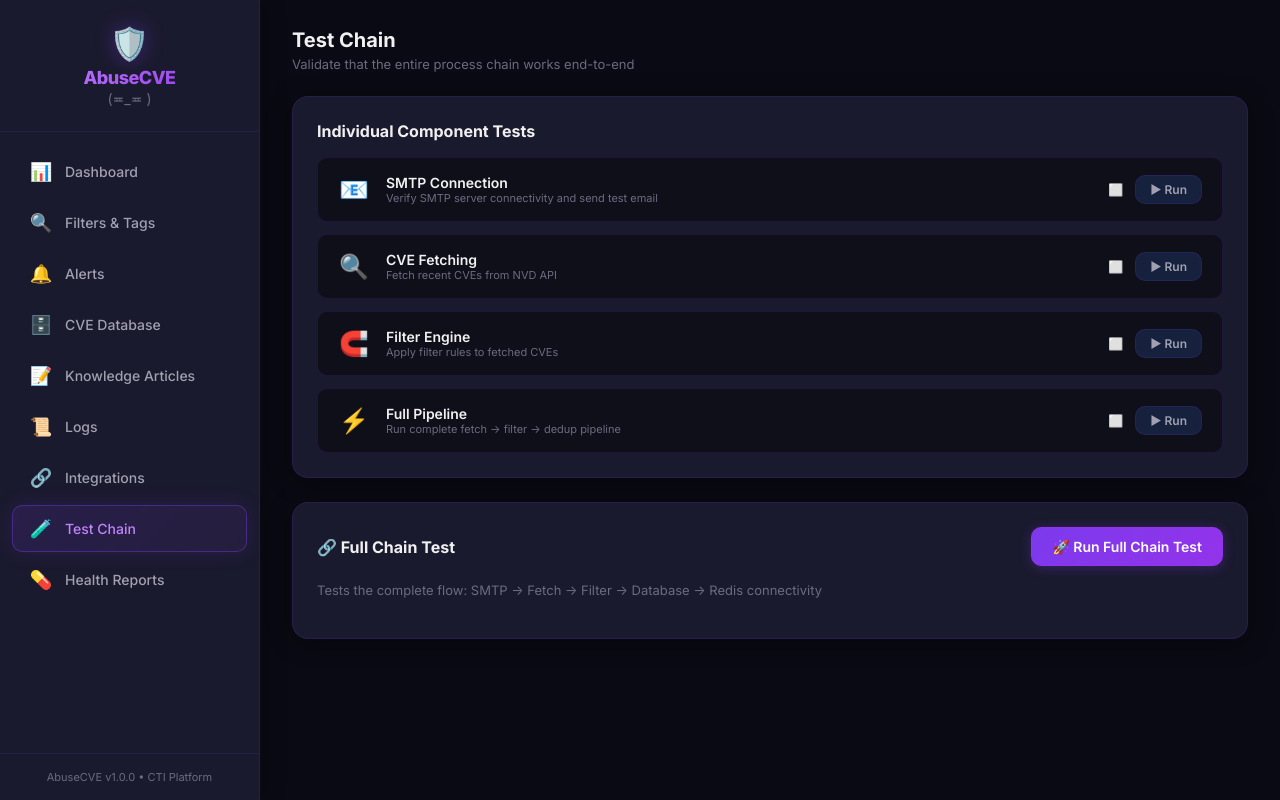
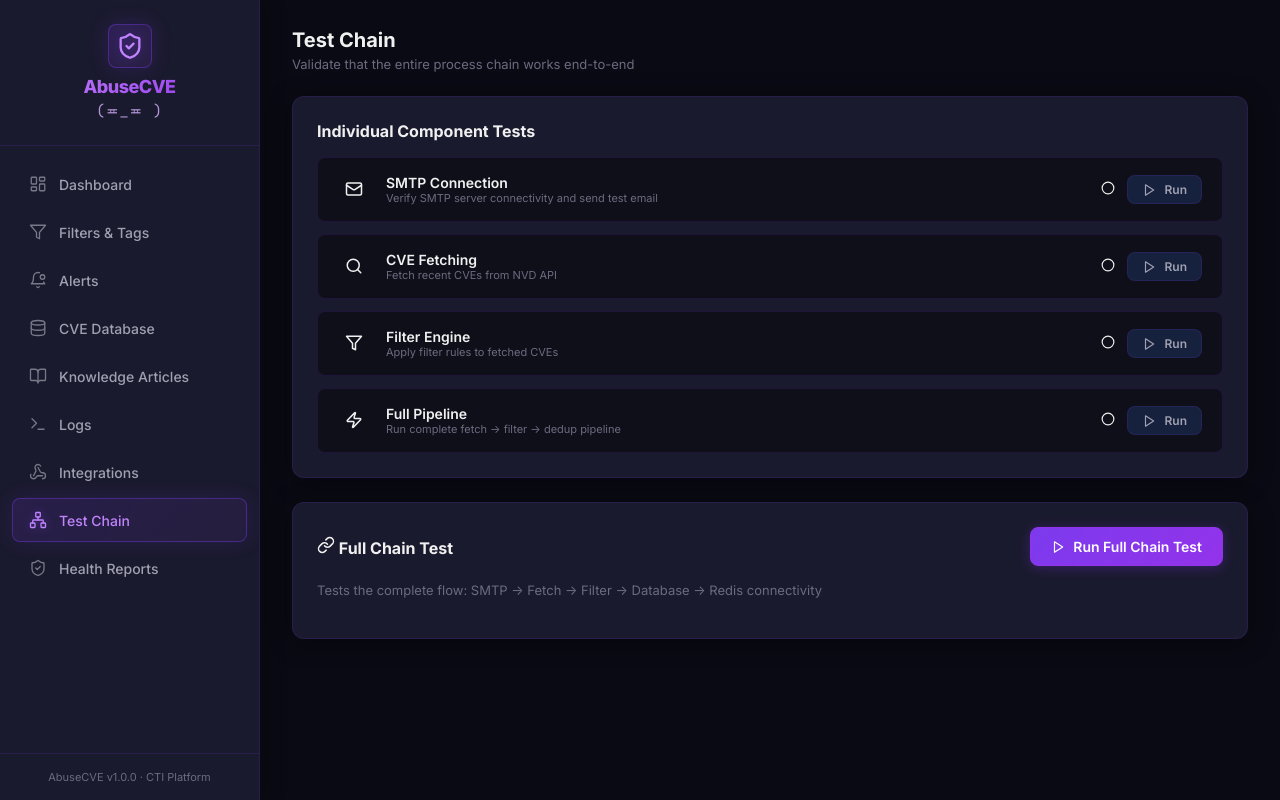
Before and after one commit to P0r0ro/AbuseCVE, a React (Vite) app in the folder frontend/: page /cve/test in a window 1280 px wide. Built offline with nearby package versions, Linux system fonts and the light colour scheme.

Commit message:
front end revamp

```diff
--- a/frontend/package.json
+++ b/frontend/package.json
@@ -11,6 +11,7 @@
   "dependencies": {
     "react": "^18.3.1",
     "react-dom": "^18.3.1",
+    "lucide-react": "^0.462.0",
     "react-router-dom": "^6.28.0"
   },
   "devDependencies": {
--- a/frontend/src/App.jsx
+++ b/frontend/src/App.jsx
@@ -1,5 +1,16 @@
 import React from 'react';
 import { BrowserRouter, Routes, Route, NavLink, Navigate } from 'react-router-dom';
+import {
+    LayoutDashboard,
+    Filter,
+    BellDot,
+    Database,
+    BookOpen,
+    Terminal,
+    Webhook,
+    Network,
+    ShieldCheck,
+} from 'lucide-react';
 import Dashboard from './pages/Dashboard';
 import Filters from './pages/Filters';
 import Alerts from './pages/Alerts';
@@ -11,15 +22,15 @@ import Logs from './pages/Logs';
 import Integrations from './pages/Integrations';
 
 const navItems = [
-    { path: '/dashboard', icon: '📊', label: 'Dashboard' },
-    { path: '/filters', icon: '🔍', label: 'Filters & Tags' },
-    { path: '/alerts', icon: '🔔', label: 'Alerts' },
-    { path: '/cves', icon: '🗄️', label: 'CVE Database' },
-    { path: '/knowledge', icon: '📝', label: 'Knowledge Articles' },
-    { path: '/logs', icon: '📜', label: 'Logs' },
-    { path: '/integrations', icon: '🔗', label: 'Integrations' },
-    { path: '/test', icon: '🧪', label: 'Test Chain' },
-    { path: '/health', icon: '💊', label: 'Health Reports' },
+    { path: '/dashboard', icon: LayoutDashboard, label: 'Dashboard' },
+    { path: '/filters', icon: Filter, label: 'Filters & Tags' },
+    { path: '/alerts', icon: BellDot, label: 'Alerts' },
+    { path: '/cves', icon: Database, label: 'CVE Database' },
+    { path: '/knowledge', icon: BookOpen, label: 'Knowledge Articles' },
+    { path: '/logs', icon: Terminal, label: 'Logs' },
+    { path: '/integrations', icon: Webhook, label: 'Integrations' },
+    { path: '/test', icon: Network, label: 'Test Chain' },
+    { path: '/health', icon: ShieldCheck, label: 'Health Reports' },
 ];
 
 export default function App() {
@@ -29,9 +40,11 @@ export default function App() {
                 {/* Sidebar */}
                 <aside className="sidebar">
                     <div className="sidebar-logo">
-                        <span className="logo-shield">🛡️</span>
+                        <div className="logo-icon-wrap">
+                            <ShieldCheck size={28} className="logo-shield-icon" />
+                        </div>
                         <h1>AbuseCVE</h1>
-                        <span className="logo-face">(≖_≖ )</span>
+                        <span className="logo-face">(&#8790;_&#8790; )</span>
                     </div>
                     <nav className="sidebar-nav">
                         {navItems.map(item => (
@@ -40,13 +53,13 @@ export default function App() {
                                 to={item.path}
                                 className={({ isActive }) => `nav-item ${isActive ? 'active' : ''}`}
                             >
-                                <span className="nav-icon">{item.icon}</span>
+                                <item.icon size={18} className="nav-icon-svg" />
                                 {item.label}
                             </NavLink>
                         ))}
                     </nav>
                     <div className="sidebar-footer">
-                        AbuseCVE v1.0.0 • CTI Platform
+                        AbuseCVE v1.0.0 &middot; CTI Platform
                     </div>
                 </aside>
 
--- a/frontend/src/index.css
+++ b/frontend/src/index.css
@@ -56,13 +56,16 @@
   --transition-normal: 250ms ease;
   --transition-smooth: 350ms cubic-bezier(0.4, 0, 0.2, 1);
 
+  /* Cyber accent */
+  --cyber-blue: #38BDF8;
+
   /* Sizes */
   --sidebar-width: 260px;
   --header-height: 64px;
   --radius-sm: 6px;
-  --radius-md: 10px;
-  --radius-lg: 16px;
-  --radius-xl: 20px;
+  --radius-md: 8px;
+  --radius-lg: 12px;
+  --radius-xl: 16px;
 }
 
 /* ── Reset & Base ──────────────────────────── */
@@ -161,18 +164,32 @@ body {
   letter-spacing: -0.5px;
 }
 
-.sidebar-logo .logo-shield {
-  font-size: 32px;
-  display: block;
-  margin-bottom: 4px;
-  filter: drop-shadow(0 0 10px rgba(124, 58, 237, 0.4));
+.logo-icon-wrap {
+  display: flex;
+  align-items: center;
+  justify-content: center;
+  width: 44px;
+  height: 44px;
+  margin: 0 auto 8px;
+  background: linear-gradient(135deg, rgba(124, 58, 237, 0.2), rgba(168, 85, 247, 0.1));
+  border: 1px solid var(--border-accent);
+  border-radius: var(--radius-md);
+  box-shadow: 0 0 20px rgba(124, 58, 237, 0.2);
+}
+
+.logo-shield-icon {
+  color: var(--purple-400);
+  filter: drop-shadow(0 0 6px rgba(124, 58, 237, 0.5));
 }
 
 .sidebar-logo .logo-face {
-  font-size: 14px;
-  color: var(--text-muted);
+  font-size: 15px;
+  color: var(--purple-300);
   display: block;
-  margin-top: 2px;
+  margin-top: 4px;
+  font-family: 'JetBrains Mono', monospace;
+  letter-spacing: 1px;
+  opacity: 0.8;
 }
 
 .sidebar-nav {
@@ -214,6 +231,25 @@ body {
   font-size: 18px;
   width: 24px;
   text-align: center;
+}
+
+.nav-item .nav-icon-svg {
+  width: 18px;
+  height: 18px;
+  flex-shrink: 0;
+  stroke-width: 1.75;
+  opacity: 0.7;
+  transition: var(--transition-fast);
+}
+
+.nav-item:hover .nav-icon-svg,
+.nav-item.active .nav-icon-svg {
+  opacity: 1;
+}
+
+.nav-item.active .nav-icon-svg {
+  color: var(--purple-400);
+  filter: drop-shadow(0 0 4px rgba(124, 58, 237, 0.4));
 }
 
 .sidebar-footer {
@@ -994,6 +1030,10 @@ input[type="range"]::-webkit-slider-thumb {
   animation: slideUp 400ms cubic-bezier(0.4, 0, 0.2, 1);
 }
 
+.spinning {
+  animation: spin 0.8s linear infinite;
+}
+
 /* ── Markdown content ──────────────────────── */
 .markdown-content {
   line-height: 1.7;
--- a/frontend/src/pages/TestPage.jsx
+++ b/frontend/src/pages/TestPage.jsx
@@ -1,11 +1,12 @@
 import React, { useState } from 'react';
+import { Mail, Search, Filter, Zap, CheckCircle2, XCircle, AlertTriangle, Circle, Loader2, Link, Play } from 'lucide-react';
 import { testSMTP, testFetch, testFilterEndpoint as testFilter, testPipeline, testFullChain } from '../api';
 
 const STEPS = [
-    { key: 'smtp', label: 'SMTP Connection', icon: '📧', fn: testSMTP, description: 'Verify SMTP server connectivity and send test email' },
-    { key: 'fetch', label: 'CVE Fetching', icon: '🔍', fn: testFetch, description: 'Fetch recent CVEs from NVD API' },
-    { key: 'filter', label: 'Filter Engine', icon: '🧲', fn: testFilter, description: 'Apply filter rules to fetched CVEs' },
-    { key: 'pipeline', label: 'Full Pipeline', icon: '⚡', fn: testPipeline, description: 'Run complete fetch → filter → dedup pipeline' },
+    { key: 'smtp', label: 'SMTP Connection', icon: <Mail size={18} />, fn: testSMTP, description: 'Verify SMTP server connectivity and send test email' },
+    { key: 'fetch', label: 'CVE Fetching', icon: <Search size={18} />, fn: testFetch, description: 'Fetch recent CVEs from NVD API' },
+    { key: 'filter', label: 'Filter Engine', icon: <Filter size={18} />, fn: testFilter, description: 'Apply filter rules to fetched CVEs' },
+    { key: 'pipeline', label: 'Full Pipeline', icon: <Zap size={18} />, fn: testPipeline, description: 'Run complete fetch → filter → dedup pipeline' },
 ];
 
 export default function TestPage() {
@@ -47,10 +48,10 @@ export default function TestPage() {
 
     const statusIcon = (status) => {
         switch (status) {
-            case 'pass': case 'ok': case 'sent': return '✅';
-            case 'fail': case 'error': case 'failed': return '❌';
-            case 'partial': case 'warning': return '⚠️';
-            default: return '⬜';
+            case 'pass': case 'ok': case 'sent': return <CheckCircle2 size={14} />;
+            case 'fail': case 'error': case 'failed': return <XCircle size={14} />;
+            case 'partial': case 'warning': return <AlertTriangle size={14} />;
+            default: return <Circle size={14} />;
         }
     };
 
@@ -87,7 +88,7 @@ export default function TestPage() {
                                 <button className="btn btn-secondary btn-sm"
                                     disabled={running === step.key}
                                     onClick={() => runTest(step)}>
-                                    {running === step.key ? '⏳' : '▶ Run'}
+                                    {running === step.key ? <Loader2 size={14} className="spinning" /> : <><Play size={14} /> Run</>}
                                 </button>
                             </div>
                         </div>
@@ -98,9 +99,9 @@ export default function TestPage() {
             {/* Full Chain Test */}
             <div className="card">
                 <div className="card-header">
-                    <div className="card-title">🔗 Full Chain Test</div>
+                    <div className="card-title"><Link size={18} /> Full Chain Test</div>
                     <button className="btn btn-primary" onClick={runFullChain} disabled={chainRunning}>
-                        {chainRunning ? '⏳ Running...' : '🚀 Run Full Chain Test'}
+                        {chainRunning ? <><Loader2 size={14} className="spinning" /> Running...</> : <><Play size={14} /> Run Full Chain Test</>}
                     </button>
                 </div>
                 <p className="text-sm text-muted mb-16">Tests the complete flow: SMTP → Fetch → Filter → Database → Redis connectivity</p>
```
Also changed, not shown: frontend/src/pages/Alerts.jsx (+24 -23 lines), frontend/src/pages/CVEDatabase.jsx (+12 -11 lines), frontend/src/pages/Dashboard.jsx (+24 -22 lines), frontend/src/pages/HealthReports.jsx (+19 -16 lines), frontend/src/pages/Integrations.jsx (+18 -14 lines), frontend/src/pages/Logs.jsx (+18 -17 lines).
